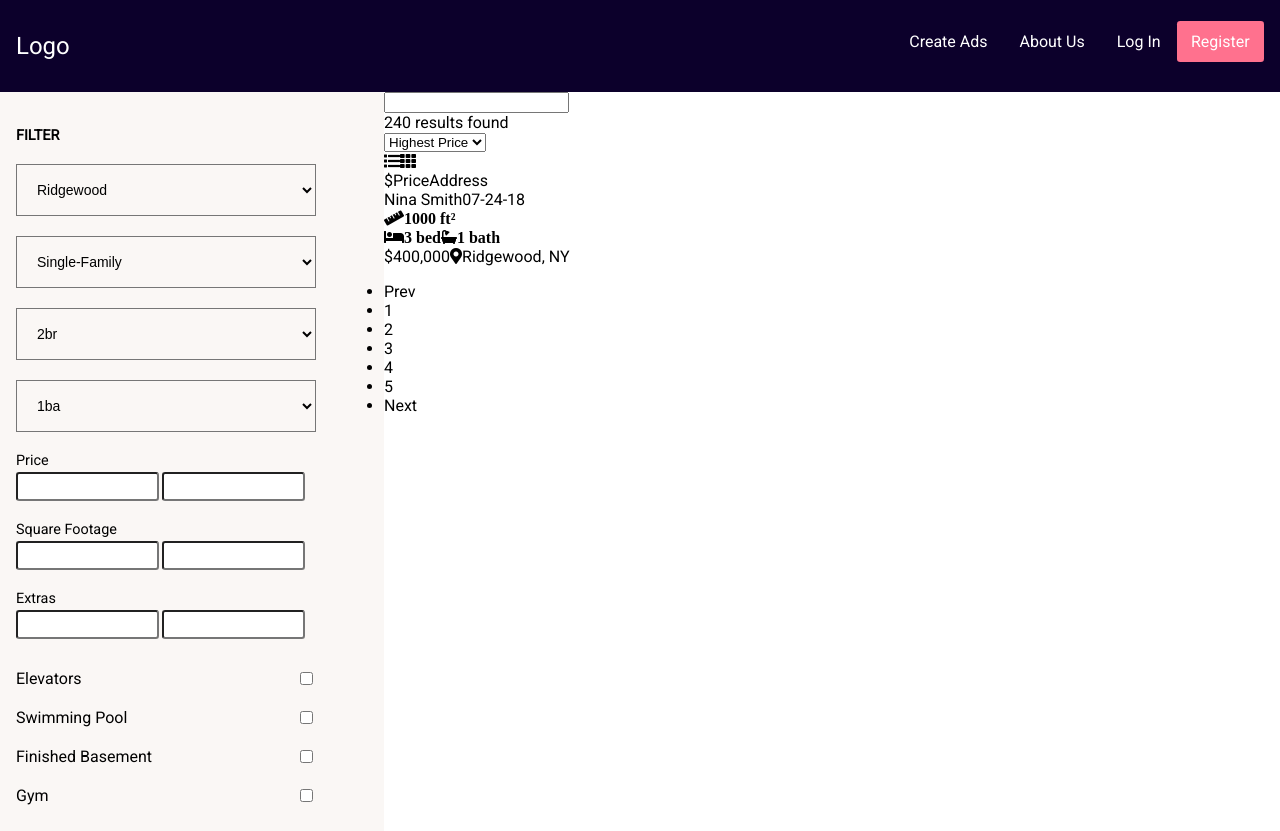
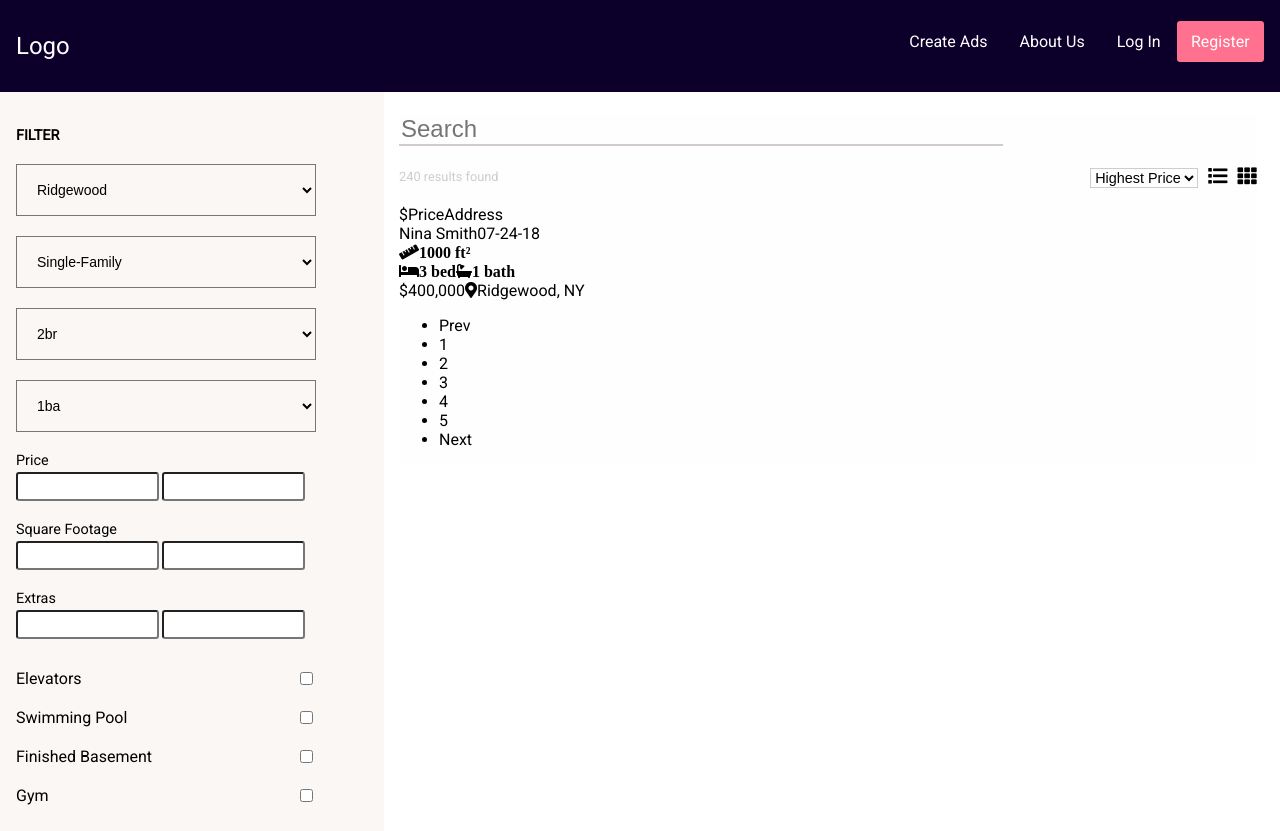
Before and after one commit to B-Rich23/real-estate, a React (Create React App) app: page / in a window 1280 px wide. Built offline with nearby package versions, Linux system fonts and the light colour scheme.

Commit message:
added styling to the serach area of the Listings component

```diff
--- a/src/App.css
+++ b/src/App.css
@@ -24,16 +24,46 @@ header {
         border-radius: 0.2rem; }
 
 #listings {
-  widows: 70%; }
-
-#content-area {
+  float: left;
+  width: 67%;
   display: inline-block;
-  width: 100%; }
+  background: #FFFEFF;
+  margin-top: 1.4rem;
+  margin-left: 15px; }
+  #listings .search-area input[type="text"] {
+    width: 70%;
+    background: transparent;
+    font-size: 1.5rem;
+    border: none;
+    border-bottom: 2px solid #d1cbcd;
+    margin-bottom: 20px;
+    color: #d1cbcd; }
+  #listings .sortby-area {
+    margin-bottom: 20px;
+    width: 100%; }
+    #listings .sortby-area .sort-results {
+      font-size: 0.8rem;
+      color: #d1cbcd;
+      display: inline-block; }
+    #listings .sortby-area .sort-options {
+      float: right;
+      display: inline-block; }
+      #listings .sortby-area .sort-options select {
+        font-size: 0.9rem;
+        font-weight: 300;
+        border: 1px solid #d1cbcd;
+        background: transparent; }
+    #listings .sortby-area .sort-view {
+      display: inline-block; }
+      #listings .sortby-area .sort-view .fas {
+        font-size: 1.2rem;
+        margin-left: 10px; }
 
 #filter {
   background: #FAF7F5;
   width: 30%;
-  float: left; }
+  float: left;
+  display: inline-block; }
   #filter .inside {
     padding: 1rem;
     max-width: 300px; }
--- a/src/_content-area.scss
+++ b/src/_content-area.scss
@@ -1,13 +1,14 @@
-#content-area {
-    display: inline-block;
-    width: 100%;
-}
+// #content-area {
+//     display: inline-block;
+//     width: 100%;
+// }
 
 
 #filter {
     background: $gray;
     width: 30%;
     float: left;
+    display: inline-block;
 
     .inside {
         padding: 1rem;
--- a/src/_listings.scss
+++ b/src/_listings.scss
@@ -3,7 +3,70 @@
     // padding: 1rem;
     // grid-template-columns: repeat(6, 1fr);
     // grid-row-gap: 1rem;
-    // float: right;
-    widows: 70%;
+    float: left;
+    width: 67%;
+    display: inline-block;
+    // padding: 12px;
+    background: $offwhite;
+    margin-top: 1.4rem;
+    margin-left: 15px;
+
+    .search-area {
+
+        input[type="text"] {
+            width: 70%;
+            background: transparent;
+            font-size: 1.5rem;
+            border: none;
+            border-bottom: 2px solid $lightgray;
+            margin-bottom: 20px;
+          color: $lightgray;
+        }
+    }
+
+    .sortby-area {
+        margin-bottom: 20px;
+        // display: flex;
+        // flex-direction: row;
+        // align-content: space-between;
+        width: 100%;
+
+
+        .sort-results {
+          font-size: 0.8rem;
+          color: $lightgray;
+        //   display: flex;
+        //   align-self: start;
+            display: inline-block;
+        }
+
+        .sort-options {
+            float: right;
+            // display: flex;
+            // align-self: end;
+            display: inline-block;
+
+            select {
+                font-size: 0.9rem;
+                font-weight: 300;
+                border: 1px solid $lightgray;
+                background: transparent;
+
+            }
+
+        }
+
+        .sort-view {
+            // display: flex;
+            // align-self: end;
+            display: inline-block;
+
+            .fas {
+                font-size: 1.2rem;
+                margin-left: 10px;
+            }
+
+        }
+    }
 
 }
--- a/src/_variables.scss
+++ b/src/_variables.scss
@@ -3,3 +3,4 @@ $gray: #FAF7F5;
 $offwhite: #FFFEFF;
 $pink: #FF718E;
 $darkgray: #ADA8AA;
+$lightgray: #d1cbcd;
--- a/src/components/Listings.js
+++ b/src/components/Listings.js
@@ -8,16 +8,16 @@ class Listings extends Component {
         return (
             <section id="listings">
                 <section className="search-area">
-                    <input type="text" name="search" />
+                    <input type="text" name="search" placeholder="Search" />
                 </section>
                 <section className="sortby-area">
-                    <div>240 results found</div>
+                    <div className="sort-results">240 results found</div>
                     <div className="sort-options">
                         <select name="sortby" className="sortby">
                             <option value="price-asc">Highest Price</option>
                             <option value="price-dsc">Lowest Price</option>
                         </select>
-                        <div className="view">
+                        <div className="sort-view">
                         <i className="fas fa-list"></i>
                         <i className="fas fa-th"></i>
                         </div>
```
